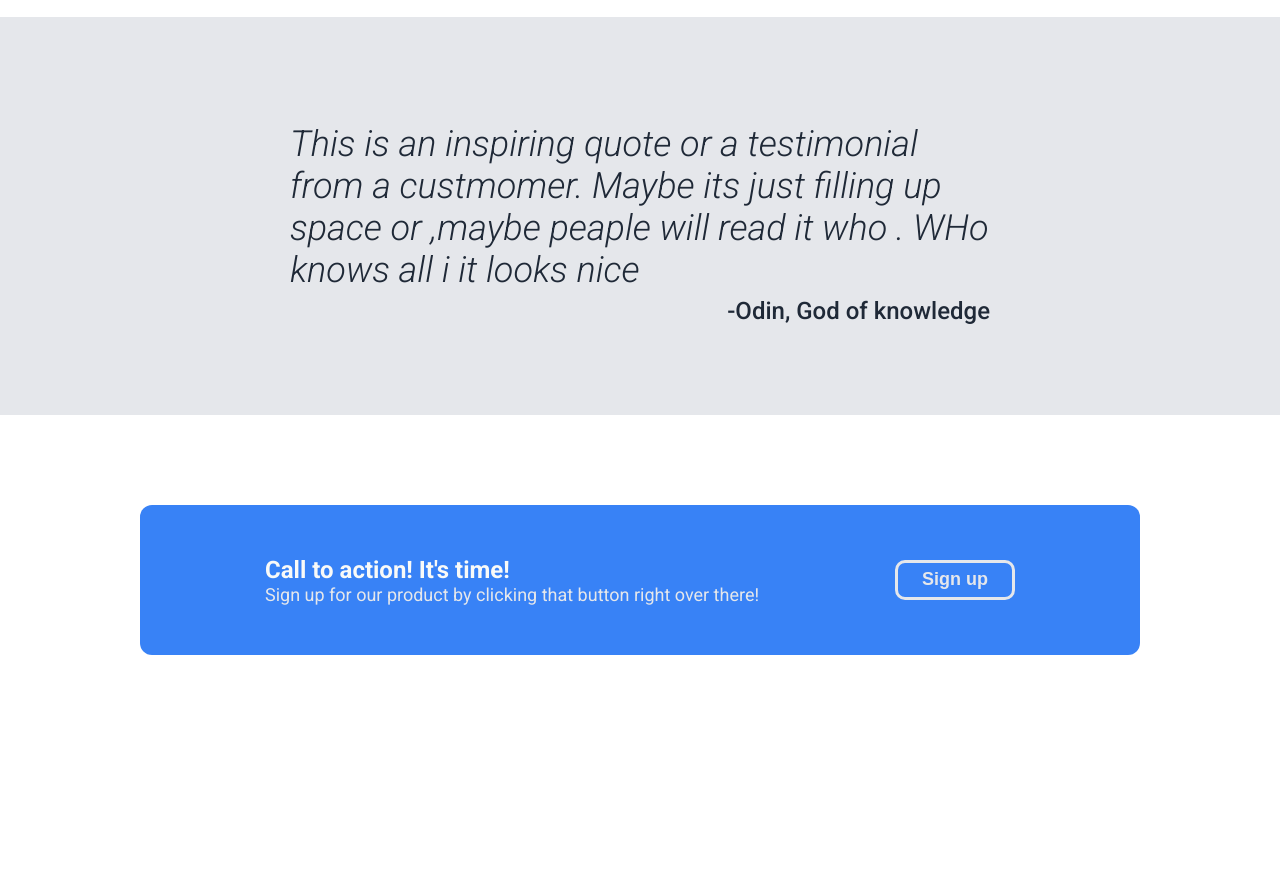
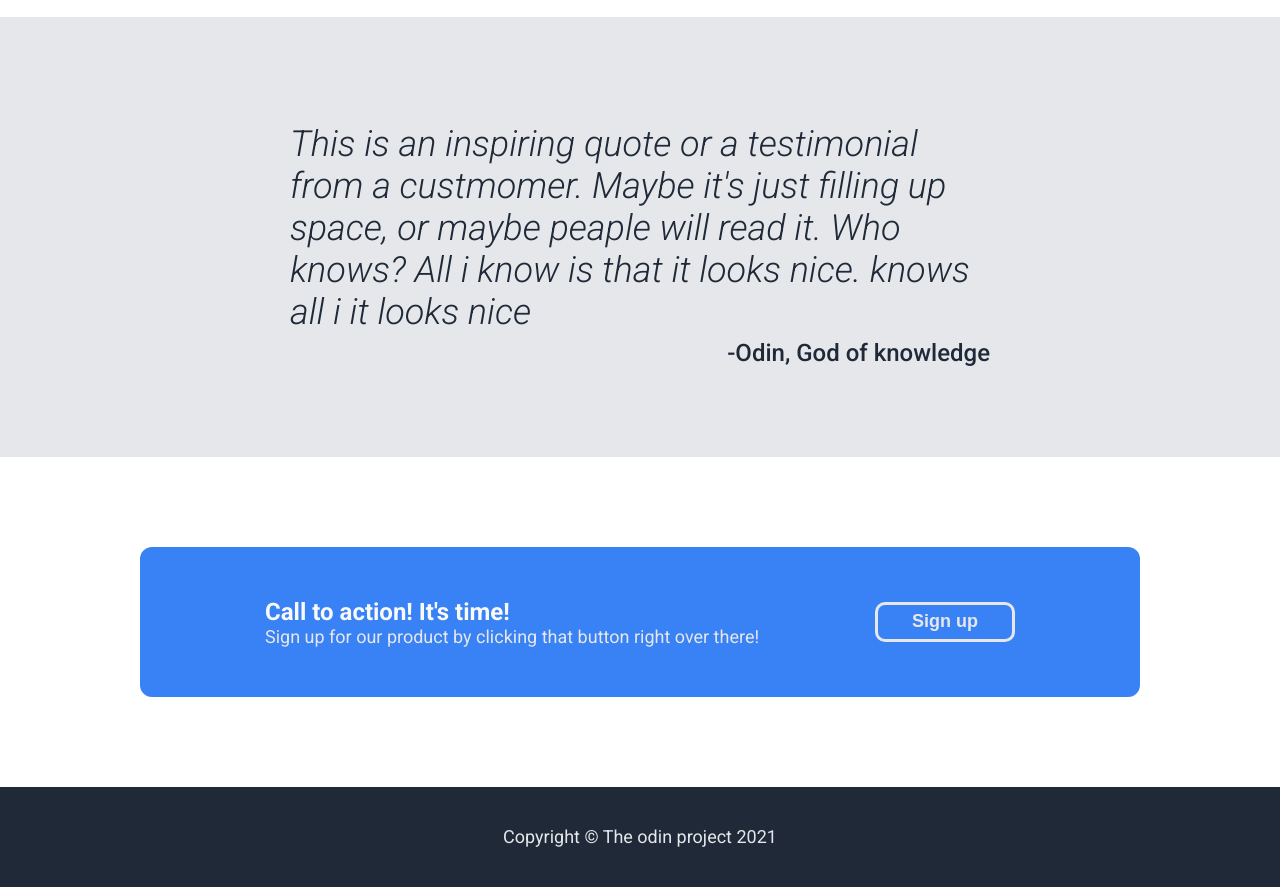
Before and after one commit to that0ned3v/Landing-page, a plain HTML site: page index.html in a window 1280 px wide. Shown: the part 1020-1907 px from the top of the page. Before the commit the page ends 1765 px from the top, so only its background shows below. Drawn offline with Linux system fonts and the light colour scheme.

Commit message:
Created footer and finalized quote section

```diff
--- a/index.html
+++ b/index.html
@@ -62,8 +62,8 @@
         <p class="phrase">
           <i
             >This is an inspiring quote or a testimonial from a custmomer. Maybe
-            its just filling up space or ,maybe peaple will read it who . WHo
-            knows all i it looks nice
+            it's just filling up space, or maybe peaple will read it. Who knows?
+            All i know is that it looks nice. knows all i it looks nice
           </i>
         </p>
 
@@ -84,5 +84,9 @@
         <button>Sign up</button>
       </div>
     </div>
+
+    <div class="footer">
+      <p>Copyright © The odin project 2021</p>
+    </div>
   </body>
 </html>
--- a/style.css
+++ b/style.css
@@ -186,7 +186,6 @@ body {
   width: 1000px;
   height: 150px;
   border-radius: 12px;
-  flex1
 }
 
 .call .cont {
@@ -212,7 +211,7 @@ body {
 }
 
 .call .cont button {
-  width: 120px;
+  width: 140px;
   height: 40px;
   background-color: #3882f6;
   color: #e5e7eb;
@@ -223,3 +222,17 @@ body {
   border-radius: 10px;
   border-color: #e5e7eb;
 }
+
+.footer {
+  background-color: #1f2937;
+  width: 100%;
+  display: flex;
+  justify-content: center;
+  align-items: center;
+  height: 100px;
+}
+
+.footer p {
+  color: #e5e7eb;
+  font-size: 18px;
+}
```
